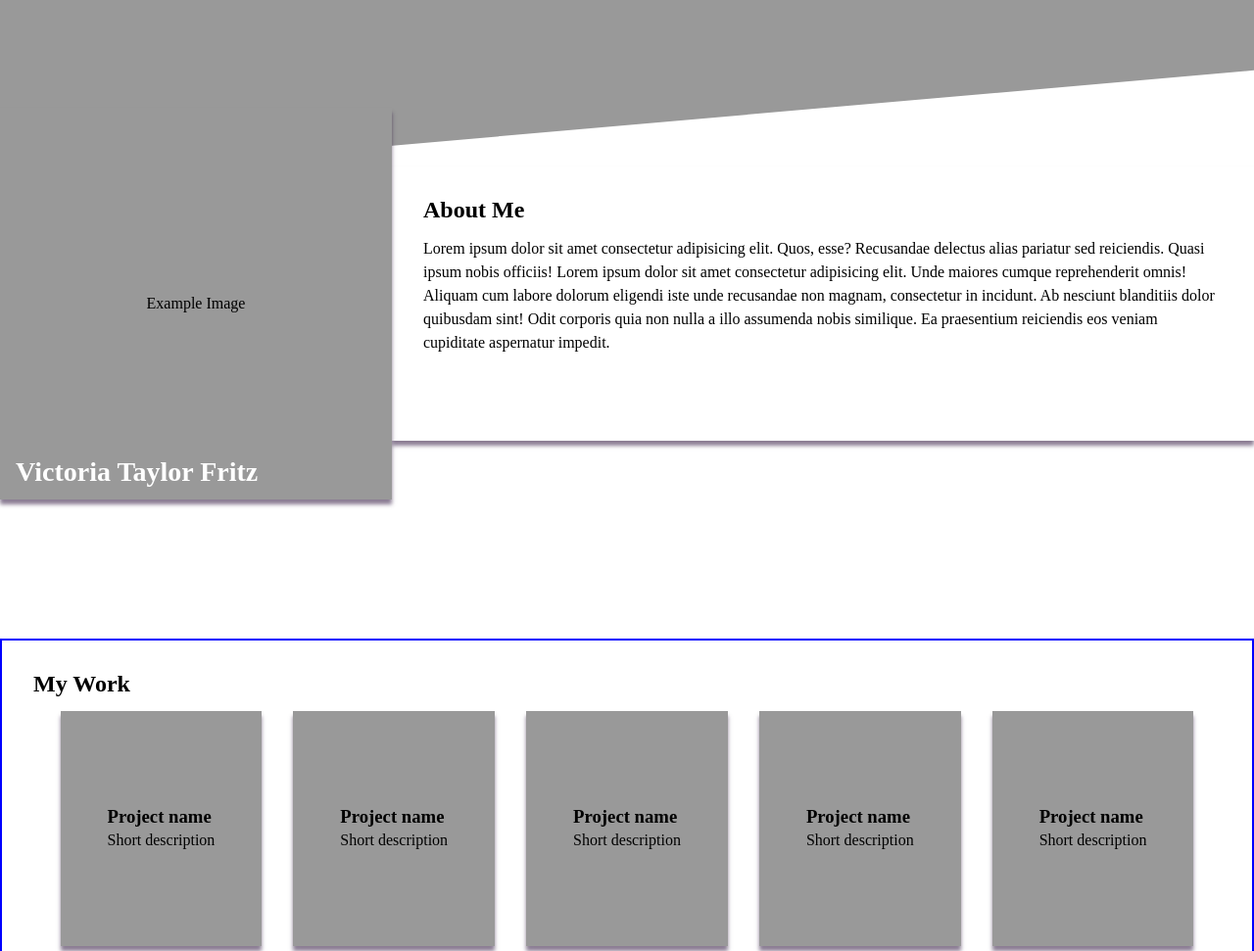
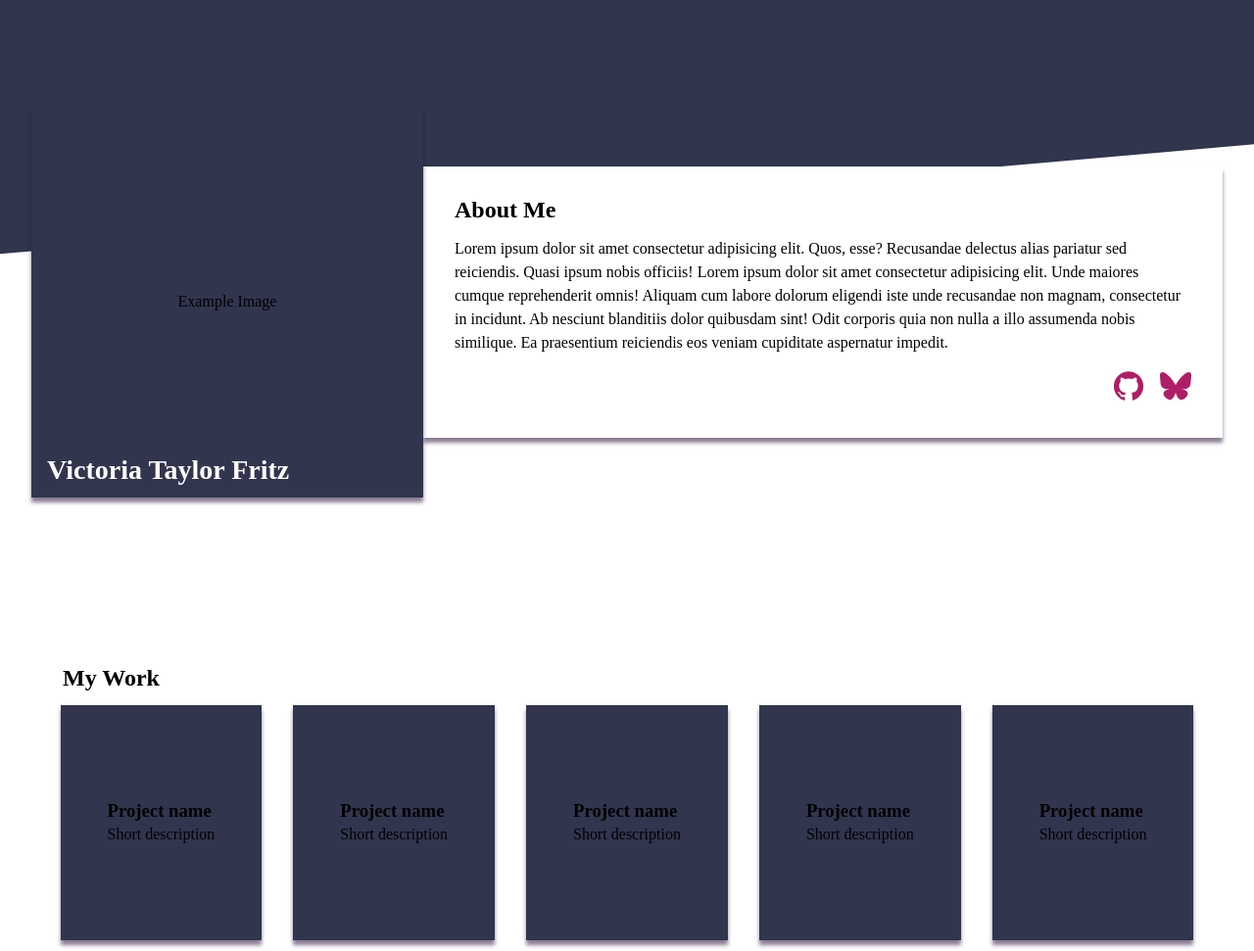
Before and after one commit to SapphicBear/homepage-advanced-html-css, a website built with webpack: page src/index.html in a window 1280 px wide. Shown: the top 971 px of the page at 98% size. Built offline with nearby package versions, Linux system fonts and the light colour scheme.

Commit message:
add: fix styles and add icon area

```diff
--- a/src/index.html
+++ b/src/index.html
@@ -7,18 +7,22 @@
     <link rel="stylesheet" href="./styles.css">
     <script type="module" src="./javascript/index.js" defer>
     </script>
+    <link rel="stylesheet" type='text/css' href="https://cdn.jsdelivr.net/gh/devicons/devicon@latest/devicon.min.css" />
 </head>
 <body>
     <header>
-        <!-- <picture> with three images based on sizes, h1 will move depending -->
+        <!-- <picture class="header-image"></picture> -->
         <h1>Victoria Taylor Fritz</h1>
         <div class="example"> Example Image</div>
         <section class="about-me">
             <h2>About Me</h2>
             <p>Lorem ipsum dolor sit amet consectetur adipisicing elit. Quos, esse? Recusandae delectus alias pariatur sed reiciendis. Quasi ipsum nobis officiis! Lorem ipsum dolor sit amet consectetur adipisicing elit. Unde maiores cumque reprehenderit omnis! Aliquam cum labore dolorum eligendi iste unde recusandae non magnam, consectetur in incidunt. Ab nesciunt blanditiis dolor quibusdam sint! Odit corporis quia non nulla a illo assumenda nobis similique. Ea praesentium reiciendis eos veniam cupiditate aspernatur impedit.</p>
-            <div class="icon-area">
-                <!-- icons 3 -->
-            </div>
+
+            <ul class="icon-area">
+                <li><a href="#"><i class="devicon-github-original"></i></a></li>
+                <li><a href="#"><div class="icon" src="./../imgs/bluesky.svg" alt="bluesky logo"></div></a></li>
+            </ul>
+
         </section>
         <div class="background"></div>
     </header>
@@ -82,9 +86,10 @@
         <h2>Contact me</h2>
         <p></p>
 
-        <div class="icon-area">
-
-        </div>
+        <ul class="icon-area">
+                <li><a href="#"><i class="devicon-github-original"></i></a></li>
+                <li><a href="#"><div class="icon" src="./../imgs/bluesky.svg" alt="bluesky logo"></div></a></li>
+            </ul>
         <!-- Image -->
 
     </footer>
--- a/src/styles.css
+++ b/src/styles.css
@@ -5,7 +5,8 @@
 */
 :root {
     --shadow: rgba(38, 11, 54, 0.534);
-    --default: rgb(153, 153, 153);
+    --default: rgb(49, 53, 78);
+    --icon-color: rgb(175, 29, 102);
 }
 *, *::before, *::after {
     box-sizing: border-box;
@@ -47,6 +48,22 @@ ul, li, section, main, header, footer {
 li {
     list-style: none;
 }
+a {
+    text-decoration: none;
+}
+
+i {
+    font-size: 2rem;
+    color: var(--icon-color);
+}
+div[class~="icon"] {
+    --icon-size: 2rem;
+    width: var(--icon-size);
+    height: var(--icon-size);
+    background-color: var(--icon-color);
+    mask: url("./../imgs/bluesky.svg") no-repeat center;
+    mask-size: var(--icon-size);
+}
 
 body {
     display: grid;
@@ -56,6 +73,7 @@ body {
     min-height: 150vh;
 }
 header {
+    padding: 2rem;
     display: flex;
     justify-content: center;
     position: relative;
@@ -94,15 +112,20 @@ header {
         gap: 1rem;
         padding: 2rem;
         max-width: 120ch;
-        min-height: 280px;
+        max-height: 500px;
     }
+}
+.icon-area {
+    display: flex;
+    gap: 1rem;
+    justify-content: flex-end;
 }
 
 div.background {
-    width: 200%;
+    min-width: 2000px;
     min-height: 35vh;
     position: absolute;
-    top: -200px;
+    top: -100px;
     left: -100px;
     transform: rotate(-5deg);
     background: var(--default);
@@ -110,7 +133,6 @@ div.background {
 }
 
 main {
-    border: 2px blue solid;
     padding: 2rem;
     display: flex;
     flex-direction: column;
@@ -132,6 +154,11 @@ main {
 }
 
 footer {
+    padding: 2rem;
     background: var(--default);
     place-self: stretch;
 }
+
+main > h2, footer > h2 {
+    padding-left: 2rem;
+}
```
Also changed, not shown: imgs/bluesky.svg (added), 1 other file.
